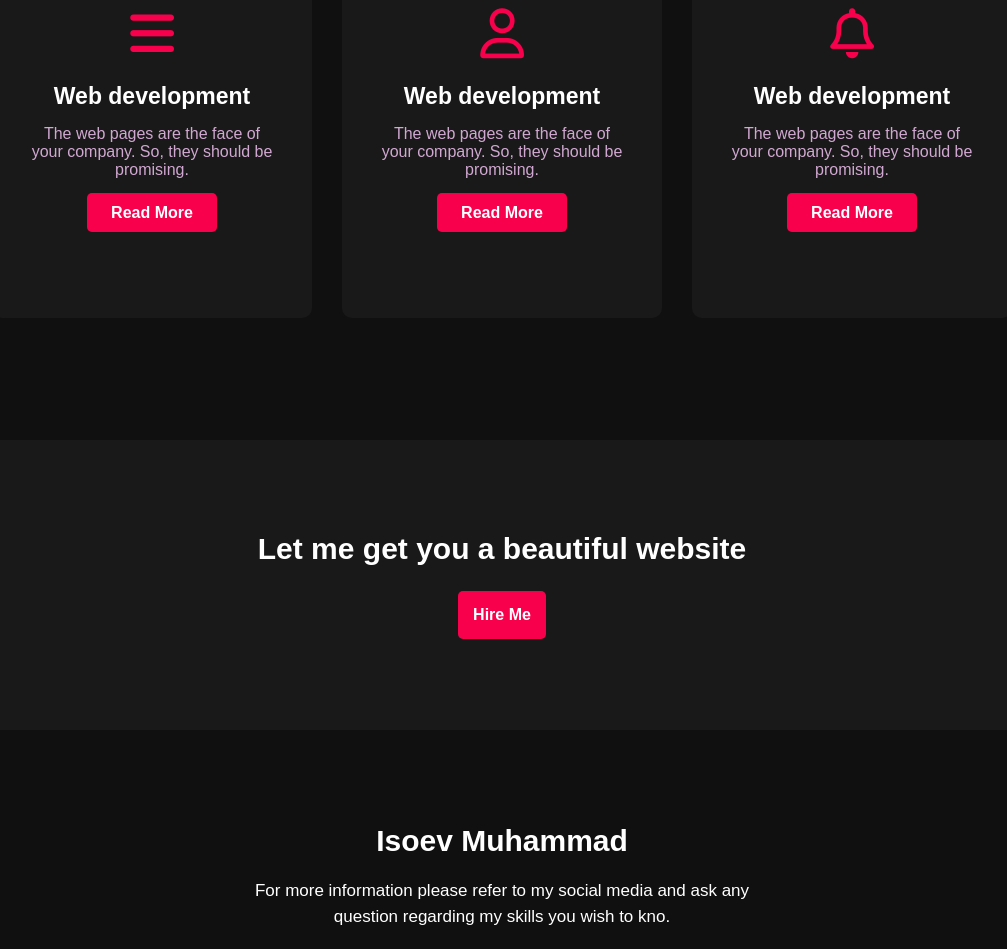
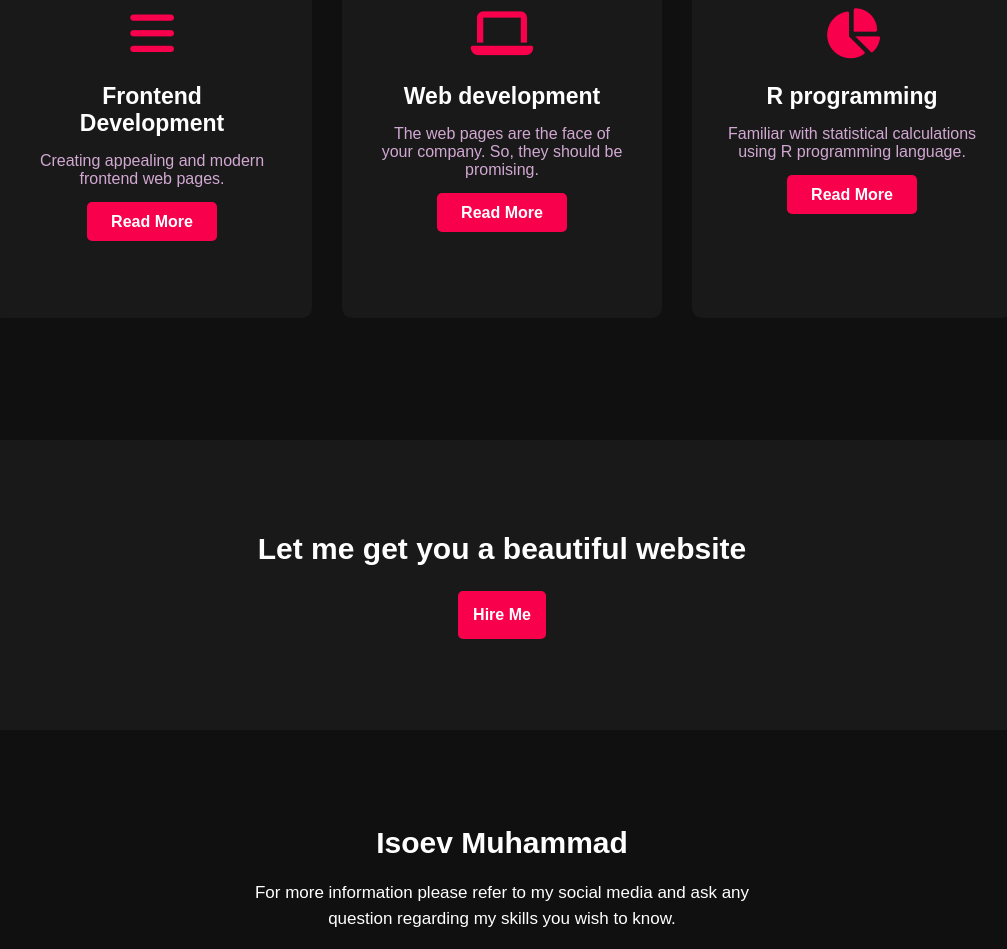
Before and after one commit to Muhammad-Khusayn/portfolio-page, a plain HTML site: page index.html in a window 1280 px wide. Shown: the part 1590-2539 px from the top of the page, without its empty margins (138-1145 px from the left). Drawn offline with Linux system fonts and the light colour scheme.

Commit message:
Changed bg and the service cards

```diff
--- a/general.css
+++ b/general.css
@@ -8,7 +8,7 @@
 .hero {
   height: 100vh;
   width: 100%;
-  background-image: url(./images/pexels-mohamed-khaled-397998.jpg);
+  background-image: url(./images/bg-pic.jpg);
   background-size: cover;
   background-position: center;
 }
@@ -51,7 +51,7 @@ nav ul li a:hover {
 }
 
 .btn {
-  background-color: #f9004d;
+  background-color: #ffffff40;
   color: white;
   text-decoration: none;
   border: 2px solid transparent;
@@ -66,6 +66,9 @@ nav ul li a:hover {
 }
 
 .content {
+  background-color: rgba(0, 0, 0, 0.677);
+  padding: 15px;
+  border-radius: 10px;
   position: absolute;
   top: 50%;
   left: 8%;
--- a/index.html
+++ b/index.html
@@ -74,6 +74,18 @@
       <div class="box">
         <div class="card">
           <i class="fas fa-bars"></i>
+          <h5>Frontend Development</h5>
+          <div class="pra">
+            <p>Creating appealing and modern frontend web pages.</p>
+            <p style="text-align: center">
+              <a class="button" href="#">Read More</a>
+            </p>
+          </div>
+        </div>
+      </div>
+      <div class="box">
+        <div class="card">
+          <i class="fa-solid fa-laptop"></i>
           <h5>Web development</h5>
           <div class="pra">
             <p>
@@ -88,27 +100,12 @@
       </div>
       <div class="box">
         <div class="card">
-          <i class="far fa-user"></i>
-          <h5>Web development</h5>
+          <i class="fa-solid fa-chart-pie"></i>
+          <h5>R programming</h5>
           <div class="pra">
             <p>
-              The web pages are the face of your company. So, they should be
-              promising.
-            </p>
-            <p style="text-align: center">
-              <a class="button" href="#">Read More</a>
-            </p>
-          </div>
-        </div>
-      </div>
-      <div class="box">
-        <div class="card">
-          <i class="far fa-bell"></i>
-          <h5>Web development</h5>
-          <div class="pra">
-            <p>
-              The web pages are the face of your company. So, they should be
-              promising.
+              Familiar with statistical calculations using R programming
+              language.
             </p>
             <p style="text-align: center">
               <a class="button" href="#">Read More</a>
@@ -127,7 +124,7 @@
       <p>Isoev Muhammad</p>
       <p>
         For more information please refer to my social media and ask any
-        question regarding my skills you wish to kno.
+        question regarding my skills you wish to know.
       </p>
       <div class="social">
         <a href="#"><i class="fa-brands fa-linkedin"></i></a>
@@ -135,7 +132,9 @@
         <a href="#"><i class="fa-brands fa-facebook-f"></i></a>
         <a href="#"><i class="fa-brands fa-instagram"></i></a>
       </div>
-      <p class="end" style="color: white">CopyRight by Tahmid Ahmed</p>
+      <p class="end" style="color: white; font-size: 12px">
+        CopyRight by Tahmid Ahmed
+      </p>
     </footer>
   </body>
 </html>
```
Also changed, not shown: images/bg-pic.jpg (added), images/pexels-mohamed-khaled-397998.jpg (deleted), 2 other files.
